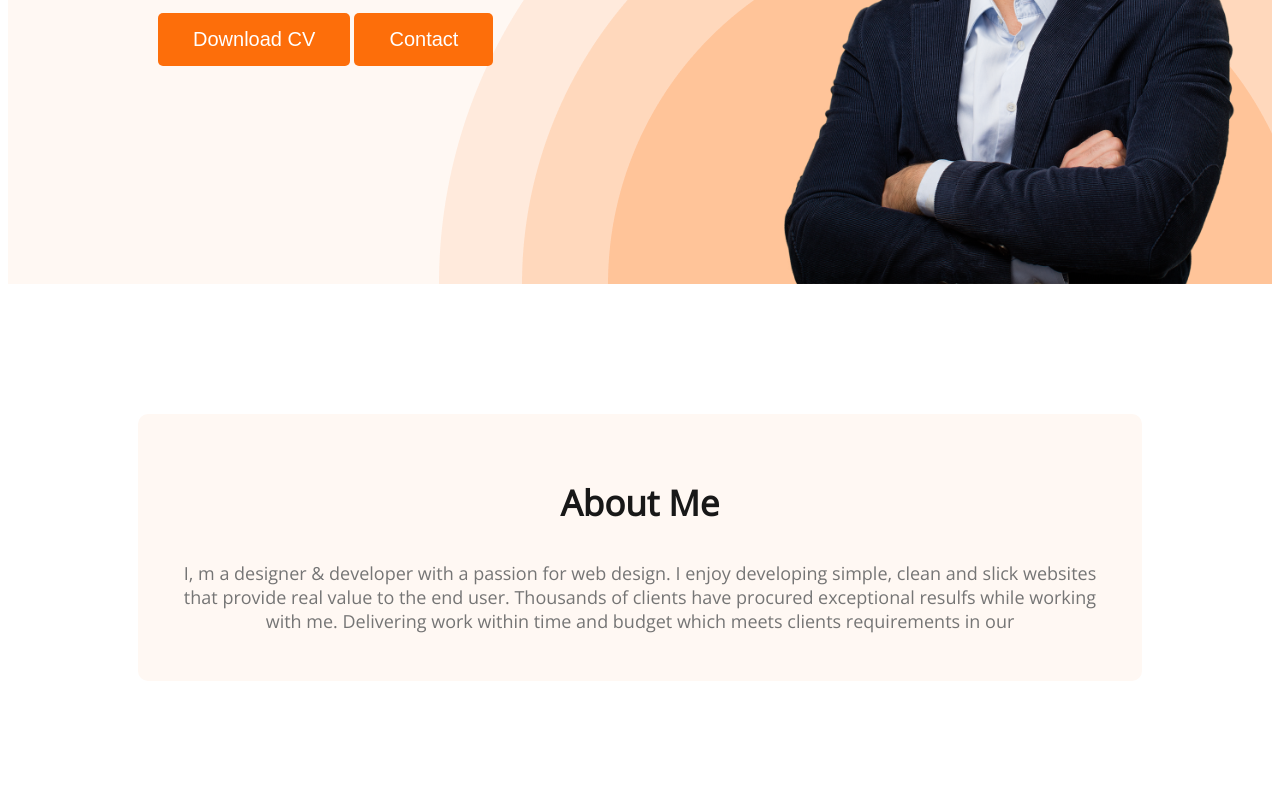
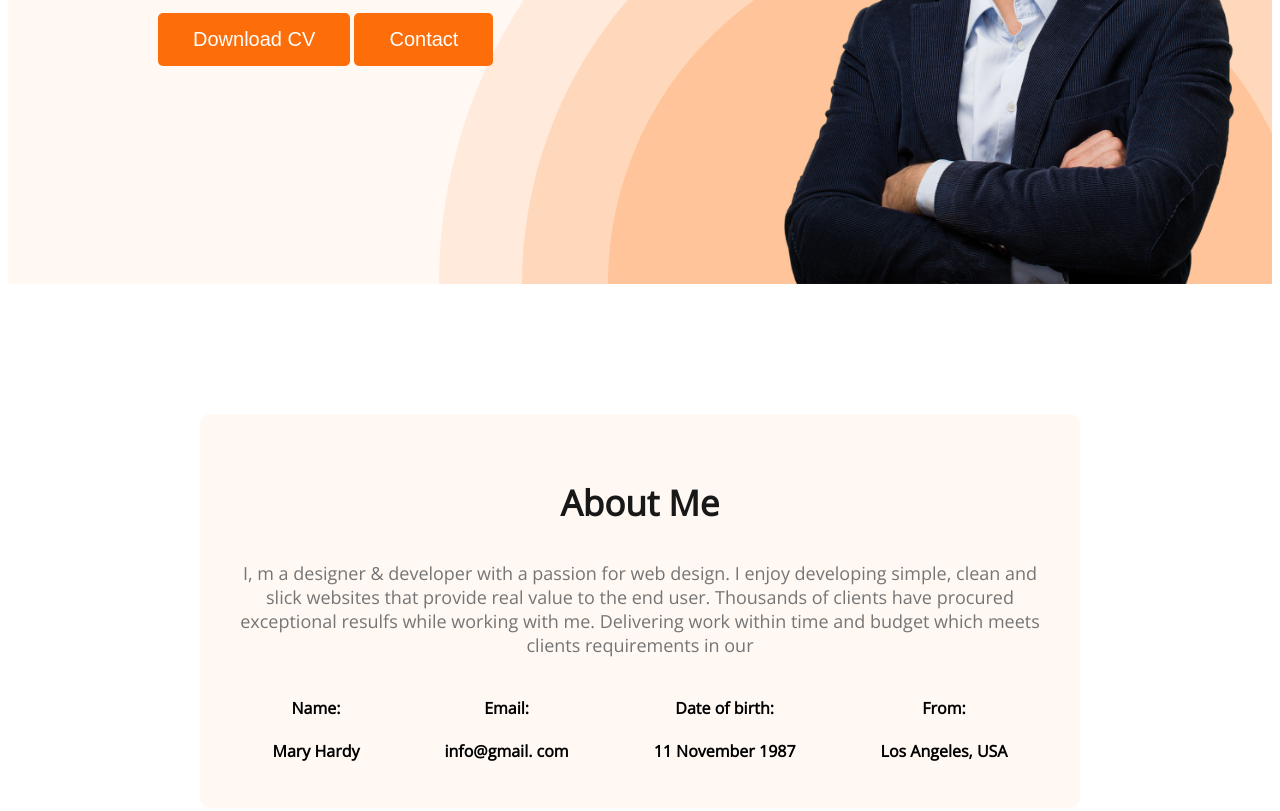
Before and after one commit to Mahedi205339/my-first-Porto, a plain HTML site: page index.html in a window 1280 px wide. Shown: the part 468-1279 px from the top of the page. Drawn offline with nearby package versions, Linux system fonts and the light colour scheme.

Commit message:
added about  info

```diff
--- a/index.html
+++ b/index.html
@@ -42,6 +42,24 @@
                 websites that provide real value to the end user. Thousands of clients have procured exceptional resulfs
                 while working with me. Delivering work within time and budget which meets clients requirements in our
             </p>
+            <div class="about-info-container">
+                <div class="about-info">
+                    <h4 class="info-title">Name:</h4>
+                    <p class="info-description">Mary Hardy</p>
+                </div>
+                <div class="about-info">
+                    <h4 class="info-title">Email:</h4>
+                    <p class="info-description"> info@gmail. com</p>
+                </div>
+                <div class="about-info">
+                    <h4 class="info-title">Date of birth:</h4>
+                    <p class="info-description">11 November 1987</p>
+                </div>
+                <div class="about-info">
+                    <h4 class="info-title">From:</h4>
+                    <p class="info-description">Los Angeles, USA</p>
+                </div>
+            </div>
 
 
         </section>
--- a/style/portofplio.css
+++ b/style/portofplio.css
@@ -84,6 +84,10 @@ nav a {
     margin-top: 0px;
 }
 /* main section */
+main{
+    max-width: 1140px;
+    margin: 0 auto;
+}
 
 /* about section styles */
 .about{
@@ -92,3 +96,12 @@ nav a {
     background: #fff8f3;
     margin: 130px;
 }
+.about-info-container{
+    display: flex ;
+    justify-content: space-around;
+}
+.about-info{
+    text-align: center;
+}
+.info-description{
+    font-weight: bold;
```
